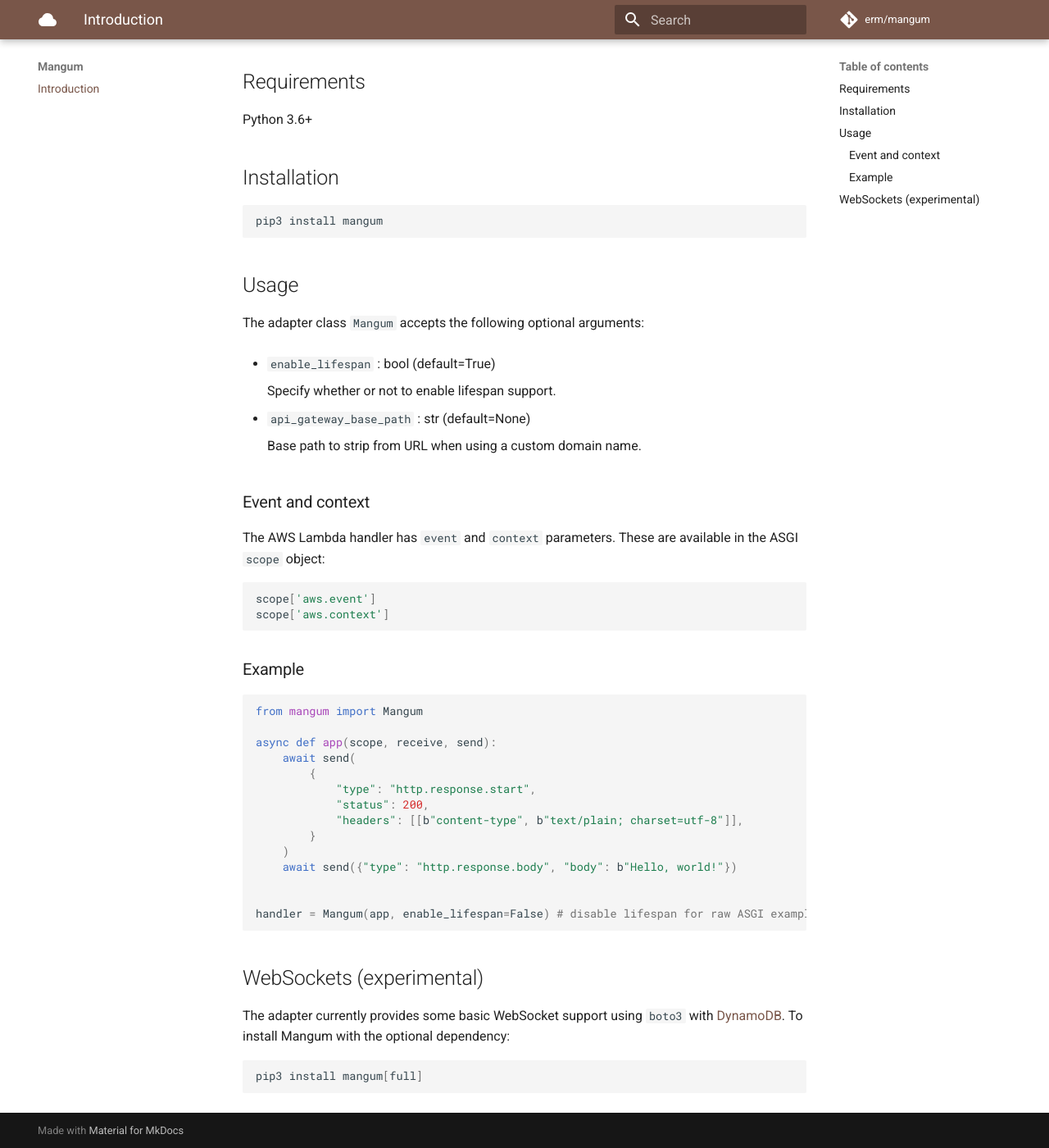
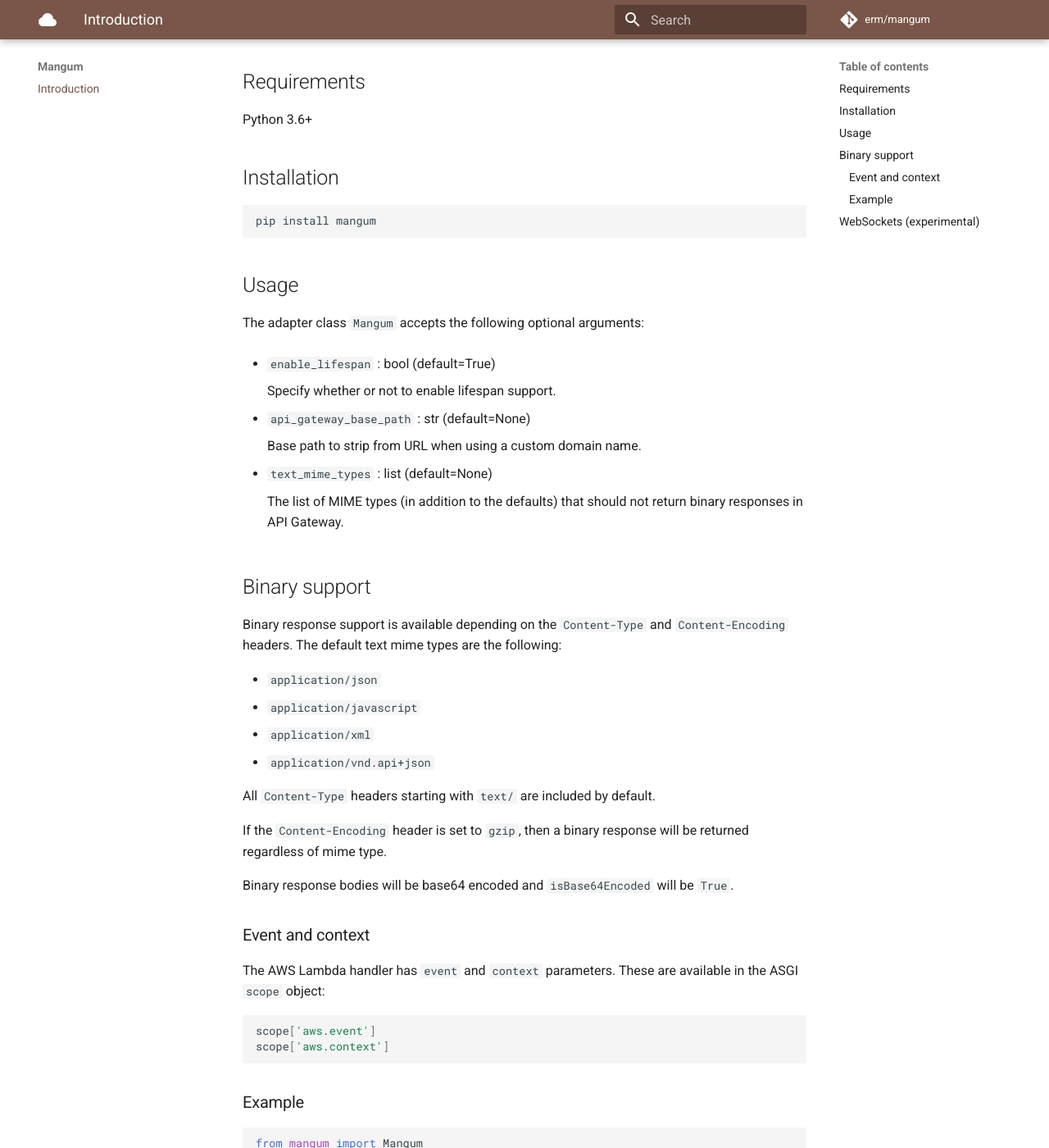
Before and after one commit to Kludex/mangum, an MkDocs documentation site: the page built from docs/index.md, in a window 1280 px wide and 1400 px high, scrolled down 248 px. Shown: the whole window at 82% size. Built offline with MkDocs 1.6.1 and Material for MkDocs 9.7.7, drawn with Linux system fonts in a browser that asks for light colours; comment, search, counter and statistics services are not loaded.

Commit message:
Refactor text_mime_types, tests for gzip

````diff
--- a/docs/index.md
+++ b/docs/index.md
@@ -18,7 +18,7 @@
 ## Installation
 
 ```shell
-pip3 install mangum
+pip install mangum
 ```
 
 ## Usage
@@ -32,6 +32,25 @@
 - `api_gateway_base_path` : str (default=None)
 
     Base path to strip from URL when using a custom domain name.
+
+- `text_mime_types` : list (default=None)
+
+    The list of MIME types (in addition to the defaults) that should not return binary responses in API Gateway.
+
+## Binary support
+
+Binary response support is available depending on the `Content-Type` and `Content-Encoding` headers. The default text mime types are the following:
+
+- `application/json`
+- `application/javascript`
+- `application/xml`
+- `application/vnd.api+json`
+
+All `Content-Type` headers starting with `text/` are included by default.
+
+If the `Content-Encoding` header is set to `gzip`, then a binary response will be returned regardless of mime type.
+
+Binary response bodies will be base64 encoded and `isBase64Encoded` will be `True`.
 
 ### Event and context
 
@@ -66,5 +85,5 @@
 The adapter currently provides some basic WebSocket support using `boto3` with [DynamoDB](https://aws.amazon.com/dynamodb/). To install Mangum with the optional dependency:
 
 ```shell
-pip3 install mangum[full]
+pip install mangum[full]
 ```
````
Also changed, not shown: README.md (+19 -0 lines), 3 other files.
